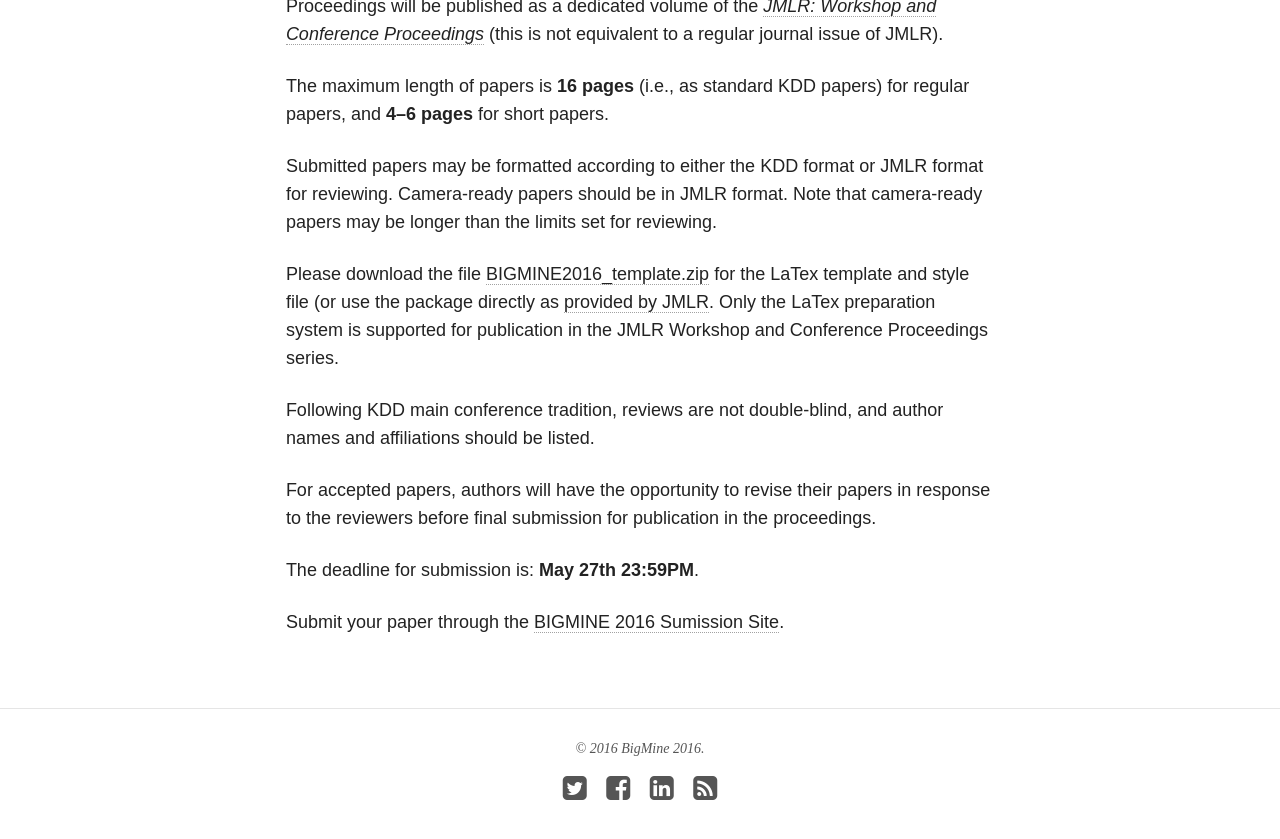
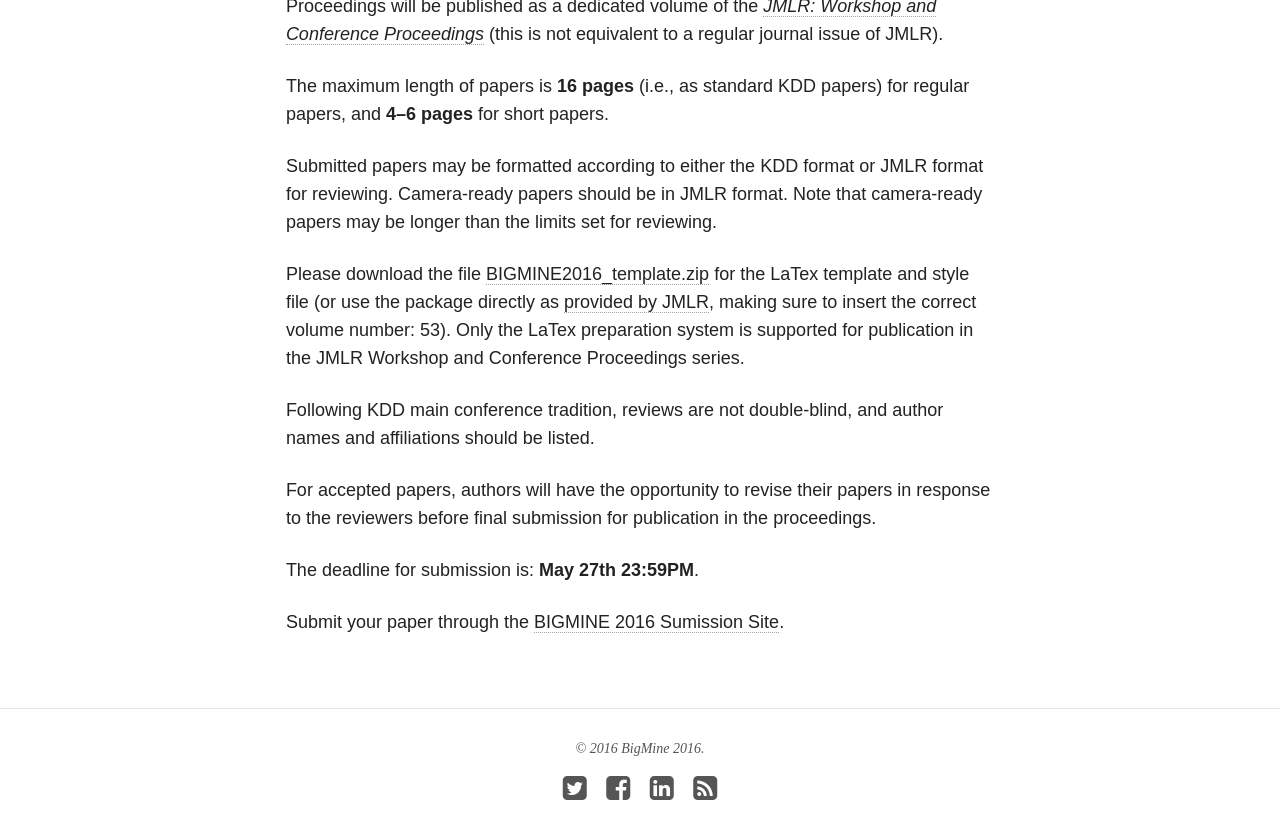
Before and after one commit to bigmine/bigmine17, a Jekyll site: the page built from submission.md, in a window 1280 px wide and 900 px high, scrolled down 589 px. Shown: the top 839 px of the window. Built offline with Jekyll 4.4.1, drawn with Linux system fonts in a browser that asks for light colours; nearby versions of some CDN libraries.

Commit message:
edit instructions

```diff
--- a/submission.md
+++ b/submission.md
@@ -11,7 +11,7 @@
 
 Submitted papers may be formatted according to either the KDD format or JMLR format for reviewing. Camera-ready papers should be in JMLR format. Note that camera-ready papers may be longer than the limits set for reviewing.
 
-Please download the file [BIGMINE2016_template.zip](BIGMINE2016_template.zip) for the LaTex template and style file (or use the package directly as [provided by JMLR](http://ctan.org/tex-archive/macros/latex/contrib/jmlr). Only the LaTex preparation system is supported for publication in the JMLR Workshop and Conference Proceedings series.
+Please download the file [BIGMINE2016_template.zip](BIGMINE2016_template.zip) for the LaTex template and style file (or use the package directly as [provided by JMLR](http://ctan.org/tex-archive/macros/latex/contrib/jmlr), making sure to insert the correct volume number: 53). Only the LaTex preparation system is supported for publication in the JMLR Workshop and Conference Proceedings series.
 
 Following KDD main conference tradition, reviews are not double-blind, and author names and affiliations should be listed.
 
```
